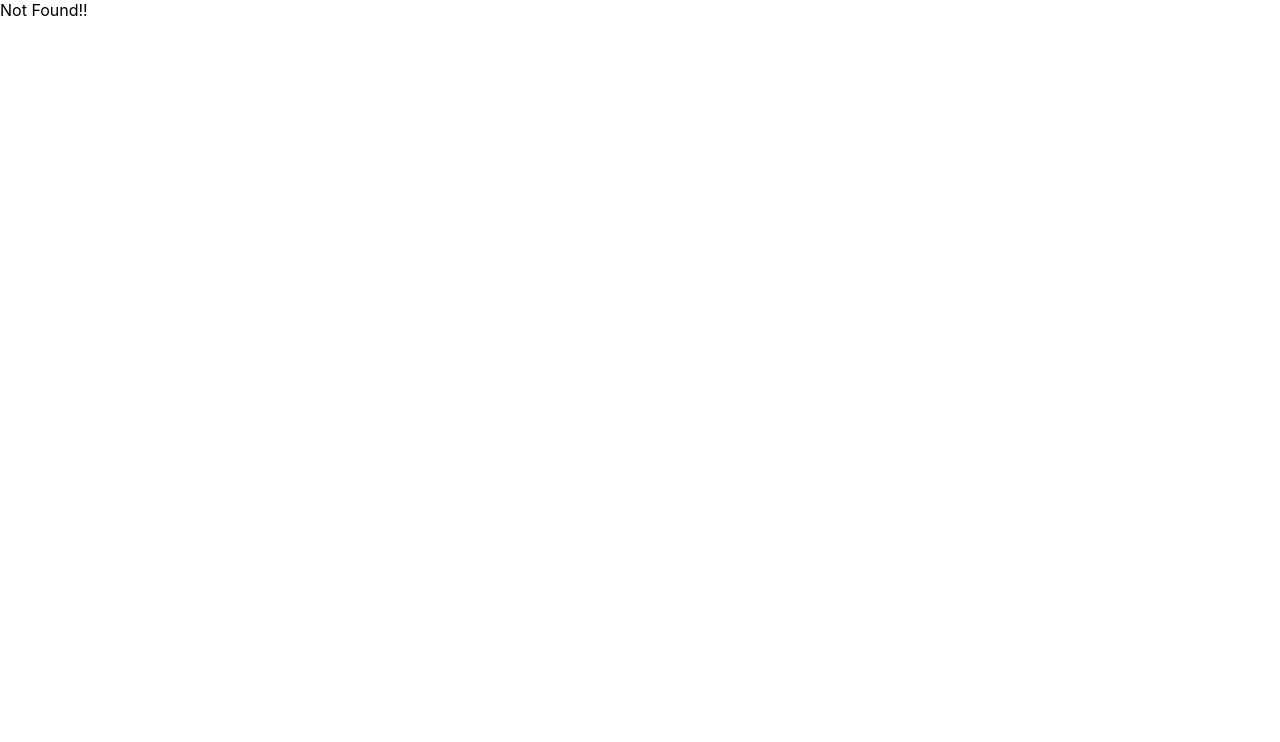
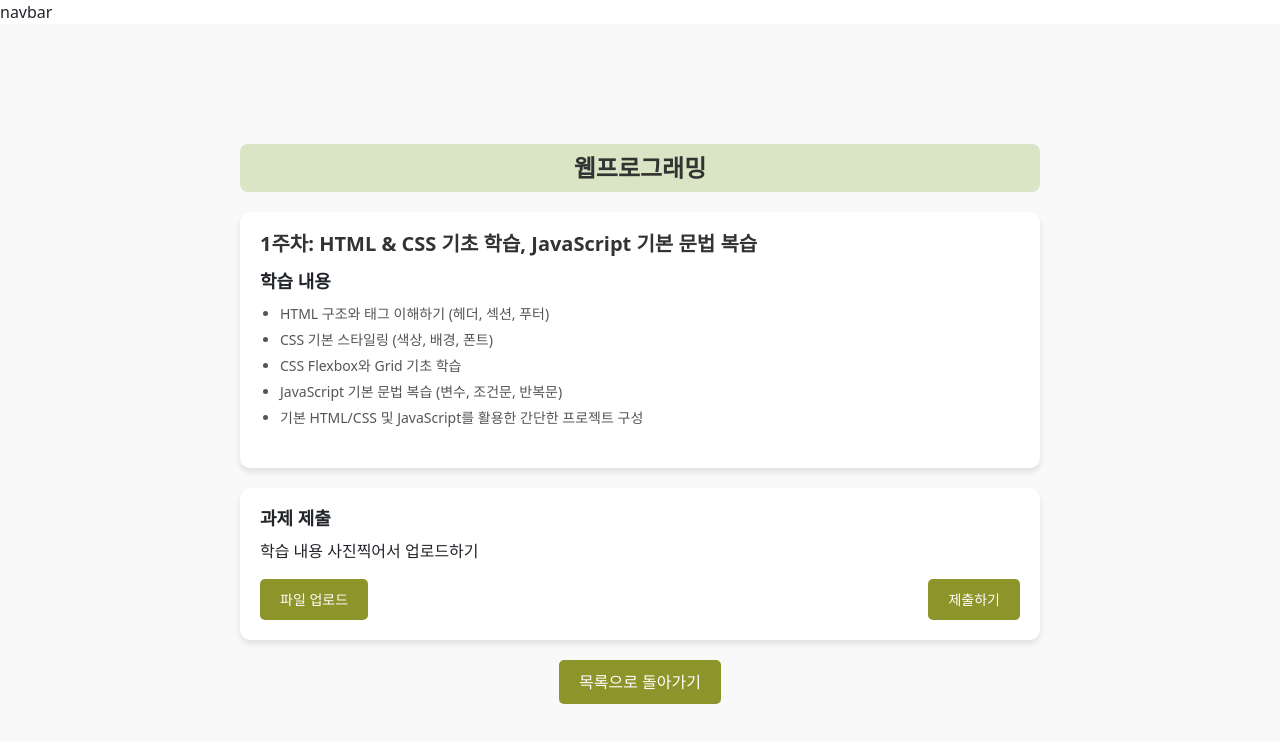
Before and after one commit to bmbx08/Jieum, a React (Create React App) app: page /checklist/week1 in a window 1280 px wide. Shown: the top 742 px of the page. Built offline with nearby package versions, Linux system fonts and the light colour scheme.

Commit message:
Page Component Update

```diff
--- a/package.json
+++ b/package.json
@@ -9,7 +9,9 @@
     "@testing-library/react": "^13.4.0",
     "@testing-library/user-event": "^13.5.0",
     "axios": "^1.7.7",
+    "bootstrap": "^5.3.3",
     "react": "^18.3.1",
+    "react-bootstrap": "^2.10.5",
     "react-dom": "^18.3.1",
     "react-icons": "^5.3.0",
     "react-redux": "^8.1.3",
--- a/src/App.js
+++ b/src/App.js
@@ -1,4 +1,4 @@
-import {Route, Routes} from "react-router-dom";
+import { Route, Routes } from "react-router-dom";
 import "./App.css";
 import Homepage from "./pages/Homepage/Homepage";
 import AppLayout from "./layout/AppLayout";
@@ -8,9 +8,10 @@ import SignupPage from "./pages/LoginSignupPage/SignupPage/SignupPage";
 import StudyCreatePage from "./pages/StudyCreatePage/StudyCreatePage";
 import MyStudyPage from "./pages/MyStudyPage/MyStudyPage";
 import StudyInfoPage from "./pages/StudyInfoPage/StudyInfoPage";
- import StudyRecruitPage from "./pages/StudyRecruitPage/StudyRecruitPage";
+import StudyRecruitPage from "./pages/StudyRecruitPage/StudyRecruitPage";
 import MyInfoPage from "./pages/MyInfoPage/MyInfoPage";
 import ChecklistPage from "./pages/ChecklistPage/ChecklistPage";
+import WeekTodoPage from "./pages/WeekTodoPage/WeekTodoPage";
 
 
 function App() {
@@ -19,16 +20,18 @@ function App() {
       <Routes>
         <Route path="/" element={<AppLayout />}> {/*네브바*/}
           <Route index element={<Homepage />} />
-          <Route path=":id" element={<StudyRecruitPage/>}/> {/*스터디 모집 페이지(글쓰기)*/}
-          <Route path ="newstudy" element={<StudyCreatePage/>}/> {/*스터디 생성 페이지*/}
-          <Route path="login" element={<LoginPage/>}/>
-          <Route path="signup" element={<SignupPage/>}/>
-          <Route path ="mystudy">
-            <Route index element={<MyStudyPage/>}/> {/*내 스터디 페이지*/}
-            <Route path=":id" element={<StudyInfoPage/>}/> {/*스터디 상세 페이지*/}
+          <Route path=":id" element={<StudyRecruitPage />} /> {/*스터디 모집 페이지(글쓰기)*/}
+          <Route path="newstudy" element={<StudyCreatePage />} /> {/*스터디 생성 페이지*/}
+          <Route path="login" element={<LoginPage />} />
+          <Route path="signup" element={<SignupPage />} />
+          <Route path="mystudy">
+            <Route index element={<MyStudyPage />} /> {/*내 스터디 페이지*/}
+            <Route path=":id" element={<StudyInfoPage />} /> {/*스터디 상세 페이지*/}
           </Route>
-          <Route path="myinfo" element={<MyInfoPage/>}/>
-          <Route path="checklist" element={<ChecklistPage/>}/> {/* 체크 리스트 페이지 */}
+          <Route path="myinfo" element={<MyInfoPage />} />
+          <Route path="checklist" element={<ChecklistPage />}/>
+          <Route path="checklist/:weekId" element={<WeekTodoPage />} />
+
         </Route>
         <Route path="*" element={<NotFoundPage />} />
       </Routes>
--- a/src/index.js
+++ b/src/index.js
@@ -8,6 +8,8 @@ import {QueryClient, QueryClientProvider} from "@tanstack/react-query";
 import {ReactQueryDevtools} from "@tanstack/react-query-devtools";
 import {Provider} from "react-redux";
 import store from "./redux/store";
+import 'bootstrap/dist/css/bootstrap.min.css';
+
 
 const root = ReactDOM.createRoot(document.getElementById("root"));
 const queryClient = new QueryClient();
--- a/src/pages/ChecklistPage/ChecklistPage.css
+++ b/src/pages/ChecklistPage/ChecklistPage.css
@@ -119,26 +119,19 @@
 
 .custom-progress-bar .progress-bar {
     background-color: #8D9429;
-    /* 기존 색상 유지 */
-    height: 30px;
-    /* 원하는 높이 설정 */
-    line-height: 30px;
-    /* 텍스트 세로 정렬 */
-    font-size: 14px;
-    /* 텍스트 크기 조정 */
-    border-radius: 5px;
-    /* 둥근 모서리 추가 */
+    height: 100%; /* 부모의 높이와 맞춤 */
     display: flex;
-    align-items: center;
-    justify-content: center;
-    /* 텍스트 가운데 정렬 */
+    align-items: center; /* 텍스트 수직 정렬 */
+    justify-content: center; /* 텍스트 수평 정렬 */
+    font-size: 14px; /* 텍스트 크기 */
+    border-radius: 5px; /* 둥근 모서리 */
 }
 
 .custom-progress-bar {
-    height: 30px;
-    /* 전체 ProgressBar의 높이 설정 */
+    height: 30px; /* ProgressBar의 높이 */
+    display: flex;
+    align-items: center; /* 텍스트 수직 정렬 */
 }
-
 .members-header-text {
     font-size: 1.1em;
     margin-bottom: 3px;
@@ -177,5 +170,11 @@
 }
 
 .week-todo {
-    margin-top: 8px;
+    margin-top: 5px;
+    color: black;
+    text-decoration: none;
+    cursor: pointer;
 }
+.week-todo:hover {
+    text-decoration: underline; /* 호버 시 밑줄 */
+  }
--- a/src/pages/ChecklistPage/ChecklistPage.jsx
+++ b/src/pages/ChecklistPage/ChecklistPage.jsx
@@ -1,80 +1,117 @@
 import React from "react";
-import "../ChecklistPage/ChecklistPage.css";
 import ProgressBar from "react-bootstrap/ProgressBar";
 import { FaUserCircle } from "react-icons/fa";
+import { Link } from "react-router-dom";
+import "./ChecklistPage.css";
 
-const ChecklistPage = () => {
-  const now = 60;
+// WeekChecklist Component (빨간색 - 체크리스트 항목)
+const WeekChecklist = ({ week, description, link }) => {
   return (
-    <div className="display-center">
-      <div className="main-content">
+    <div className="week-checklist">
+      <input type="checkbox" className="check-box" />
+      <Link to={link} className="week-todo">
+        {`${week}주차: ${description}`}
+      </Link>
+    </div>
+  );
+};
+
+// MemberProgress Component (빨간색 - 멤버 이름)
+const MemberProgress = ({ name }) => {
+  return (
+    <div className="members-name">
+      <FaUserCircle className="user-icon" />
+      <h9 className="members-name-text">{name}</h9>
+    </div>
+  );
+};
+
+// ProgressSection Component (파란색 - 진행 상황 섹션)
+const ProgressSection = ({ week, title, progress }) => {
+  return (
     <div className="progress-section">
       <div className="Cl-header">
         <h4 className="Cl-study-title">웹프로그래밍</h4>
-            <a href="/studyAdmin" className="goToAdmin">
-              스터디 관리 바로가기
-            </a>
       </div>
       <div className="progress-container">
         <div className="weekly-content">
           <div className="weekly-header">
-                <h7 className="week-info">2주차</h7>
-                <h3>React 기초 및 컴포넌트 구조 이해</h3>
+            <h7 className="week-info">{`${week}주차`}</h7>
+            <h3>{title}</h3>
           </div>
           <div className="weekly-progressbar">
             <h9>개인 진행 상황</h9>
             <ProgressBar
-                  now={now}
+              now={progress}
               className="custom-progress-bar"
-                  label={`${now}%`}
+              label={`${progress}%`}
             />
           </div>
-            </div>
-          </div>
-        </div>
-        <div className="members-content">
-          <h7 className="members-header-text">멤버별 진행 상황</h7>
-          <div className="members-name">
-            <FaUserCircle className="user-icon" />
-            <h9 className="members-name-text">김주은</h9>
-          </div>
-          <div className="members-name">
-            <FaUserCircle className="user-icon"/>
-            <h9 className="members-name-text">고하늘</h9>
-          </div>
-          <div className="members-name">
-            <FaUserCircle className="user-icon"/>
-            <h9 className="members-name-text">표선영</h9>
-          </div>
-          <div className="members-name">
-            <FaUserCircle className="user-icon"/>
-            <h9 className="members-name-text">박정효</h9>
-          </div>
-        </div>
-      </div>
-      <div className="checklist-content">
-        <div className="checklist-header">
-          <h5 className="check-header-text">- 체크리스트</h5>
-        </div>
-        <div className="week-checklist">
-          <input type="checkbox" className="check-box"/>
-          <h6 className="week-todo">1주차: HTML & CSS 기초 학습, JavaScript 기본 문법 복습</h6>
-        </div>
-        <div className="week-checklist">
-          <input type="checkbox" className="check-box"/>
-          <h6 className="week-todo">1주차: HTML & CSS 기초 학습, JavaScript 기본 문법 복습</h6>
-        </div>
-        <div className="week-checklist">
-          <input type="checkbox" className="check-box"/>
-          <h6 className="week-todo">1주차: HTML & CSS 기초 학습, JavaScript 기본 문법 복습</h6>
-        </div>
-        <div className="week-checklist">
-          <input type="checkbox" className="check-box"/>
-          <h6 className="week-todo">1주차: HTML & CSS 기초 학습, JavaScript 기본 문법 복습</h6>
         </div>
       </div>
     </div>
   );
 };
 
+// MembersContent Component (파란색 - 멤버 진행 상황 섹션)
+const MembersContent = ({ members }) => {
+  return (
+    <div className="members-content">
+      <h7 className="members-header-text">멤버별 진행 상황</h7>
+      {members.map((member, index) => (
+        <MemberProgress key={index} name={member} />
+      ))}
+    </div>
+  );
+};
+
+// ChecklistContent Component (파란색 - 체크리스트 섹션)
+const ChecklistContent = ({ weeks }) => {
+  return (
+    <div className="checklist-content">
+      <div className="checklist-header">
+        <h5 className="check-header-text">- 체크리스트</h5>
+      </div>
+      {weeks.map((week, index) => (
+        <WeekChecklist
+          key={index}
+          week={week.week}
+          description={week.description}
+          link={week.link}
+        />
+      ))}
+    </div>
+  );
+};
+
+// Main ChecklistPage Component
+const ChecklistPage = () => {
+  const now = 25; // 개인 진행 상황
+  const members = ["김주은", "고하늘", "표선영", "박정효"];
+  const weeks = [
+    { week: 1, description: "HTML & CSS 기초 학습", link: "/checklist/week1" },
+    {
+      week: 2,
+      description: "React 기초 및 컴포넌트 구조 이해",
+      link: "/checklist/week2",
+    },
+    { week: 3, description: "간단한 프로젝트 제작", link: "/checklist/week3" },
+    { week: 4, description: "최종 프로젝트 진행", link: "/checklist/week4" },
+  ];
+
+  return (
+    <div className="display-center">
+      <div className="main-content">
+        <ProgressSection
+          week={2}
+          title="React 기초 및 컴포넌트 구조 이해"
+          progress={now}
+        />
+        <MembersContent members={members} />
+      </div>
+      <ChecklistContent weeks={weeks} />
+    </div>
+  );
+};
+
 export default ChecklistPage;
--- /dev/null
+++ b/src/pages/WeekTodoPage/WeekTodoPage.css
@@ -0,0 +1,132 @@
+.display-center {
+    display: flex;
+    flex-direction: column;
+    justify-content: center;
+    align-items: center;
+    height: 100vh;
+    background-color: #f9f9f9;
+  }
+
+  .week-todo-page {
+    display: flex;
+    flex-direction: column;
+    align-items: center;
+    width: 100%;
+    max-width: 800px;
+  }
+
+  .header {
+    width: 100%;
+    background-color: #d9e5c5;
+    padding: 10px 20px;
+    border-radius: 8px;
+    margin-bottom: 20px;
+    text-align: center;
+  }
+
+  .header h1 {
+    margin: 0;
+    font-size: 24px;
+    font-weight: bold;
+    color: #333;
+  }
+
+  .content {
+    display: flex;
+    flex-direction: column;
+    gap: 20px;
+    width: 100%;
+  }
+
+  .content-card,
+  .upload-card {
+    background-color: white;
+    border-radius: 10px;
+    box-shadow: 0 4px 6px rgba(0, 0, 0, 0.1);
+    padding: 20px;
+    width: 100%;
+  }
+
+  .week-title {
+    font-size: 20px;
+    font-weight: bold;
+    margin-bottom: 15px;
+    color: #333;
+  }
+
+  .tasks h3,
+  .upload-card h3 {
+    font-size: 18px;
+    font-weight: bold;
+    margin-bottom: 10px;
+  }
+
+  .tasks ul {
+    list-style: disc;
+    padding-left: 20px;
+    margin-bottom: 20px;
+  }
+
+  .tasks ul li {
+    margin-bottom: 5px;
+    font-size: 14px;
+    color: #555;
+  }
+
+  .upload-section {
+    margin-top: 10px;
+  }
+
+  .upload-input {
+    display: none;
+  }
+
+  .upload-actions {
+    display: flex;
+    justify-content: space-between;
+    width: 100%;
+  }
+
+  .upload-label {
+    display: inline-block;
+    background-color: #8d9429;
+    color: white;
+    padding: 10px 20px;
+    border-radius: 5px;
+    cursor: pointer;
+    font-size: 14px;
+  }
+
+  .submit-button {
+    padding: 10px 20px;
+    background-color: #8d9429;
+    color: white;
+    border: none;
+    border-radius: 5px;
+    cursor: pointer;
+    font-size: 14px;
+  }
+
+  .submit-button:hover {
+    background-color: #7c8426;
+  }
+
+  .file-info {
+    margin-top: 10px;
+    font-size: 14px;
+    color: #555;
+  }
+
+  .back-button {
+    margin-top: 20px;
+    padding: 10px 20px;
+    background-color: #8D9429;
+    color: white;
+    border: none;
+    border-radius: 5px;
+    cursor: pointer;
+  }
+
+  .back-button:hover {
+    background-color: #7c8426;
+  }
--- /dev/null
+++ b/src/pages/WeekTodoPage/WeekTodoPage.jsx
@@ -0,0 +1,106 @@
+import React, { useState } from "react";
+import { useParams, useNavigate } from "react-router-dom";
+import "./WeekTodoPage.css";
+
+const WeekTodoPage = () => {
+  const { weekId } = useParams();
+  const navigate = useNavigate();
+  const [uploadedFile, setUploadedFile] = useState(null);
+
+  const weekDetails = {
+    week1: {
+      title: "1주차: HTML & CSS 기초 학습, JavaScript 기본 문법 복습",
+      tasks: [
+        "HTML 구조와 태그 이해하기 (헤더, 섹션, 푸터)",
+        "CSS 기본 스타일링 (색상, 배경, 폰트)",
+        "CSS Flexbox와 Grid 기초 학습",
+        "JavaScript 기본 문법 복습 (변수, 조건문, 반복문)",
+        "기본 HTML/CSS 및 JavaScript를 활용한 간단한 프로젝트 구성",
+      ],
+      assignment: "학습 내용 사진찍어서 업로드하기",
+    },
+    week2: {
+      title: "2주차: React 기초 및 컴포넌트 구조 이해",
+      tasks: [
+        "React의 주요 개념과 JSX 학습",
+        "컴포넌트 생성 및 Props/State 이해",
+        "React Router를 활용한 간단한 라우팅 구현",
+        "React Hook (useState, useEffect) 학습 및 실습",
+        "React로 TodoList 컴포넌트 만들기",
+      ],
+      assignment: "React 기반 컴포넌트 설계 및 결과물 공유",
+    },
+  };
+
+  const currentWeek = weekDetails[weekId];
+
+  if (!currentWeek) {
+    return <p>해당 주차 정보를 찾을 수 없습니다.</p>;
+  }
+
+  const handleFileChange = (event) => {
+    const file = event.target.files[0];
+    setUploadedFile(file);
+  };
+
+  const handleSubmit = () => {
+    if (uploadedFile) {
+      alert(`${uploadedFile.name} 파일이 업로드되었습니다.`);
+    } else {
+      alert("업로드할 파일을 선택하세요.");
+    }
+  };
+
+  return (
+    <div className="display-center">
+      <div className="week-todo-page">
+        <div className="header">
+          <h1>웹프로그래밍</h1>
+        </div>
+        <div className="content">
+          <div className="content-card">
+            <h2 className="week-title">{currentWeek.title}</h2>
+            <div className="tasks">
+              <h3>학습 내용</h3>
+              <ul>
+                {currentWeek.tasks.map((task, index) => (
+                  <li key={index}>{task}</li>
+                ))}
+              </ul>
+            </div>
+          </div>
+          <div className="upload-card">
+            <h3>과제 제출</h3>
+            <p>{currentWeek.assignment}</p>
+            <div className="upload-section">
+              <input
+                type="file"
+                id="upload-input"
+                onChange={handleFileChange}
+                className="upload-input"
+              />
+              <div className="upload-actions">
+                <label htmlFor="upload-input" className="upload-label">
+                  파일 업로드
+                </label>
+                <button className="submit-button" onClick={handleSubmit}>
+                  제출하기
+                </button>
+              </div>
+              {uploadedFile && (
+                <div className="file-info">
+                  <p>선택된 파일: {uploadedFile.name}</p>
+                </div>
+              )}
+            </div>
+          </div>
+        </div>
+        <button className="back-button" onClick={() => navigate("/checklist")}>
+          목록으로 돌아가기
+        </button>
+      </div>
+    </div>
+  );
+};
+
+export default WeekTodoPage;
```
Also changed, not shown: 1 other file (tests, documents, lock files or other folders). Lines whose indentation alone changed are shown as unchanged.
